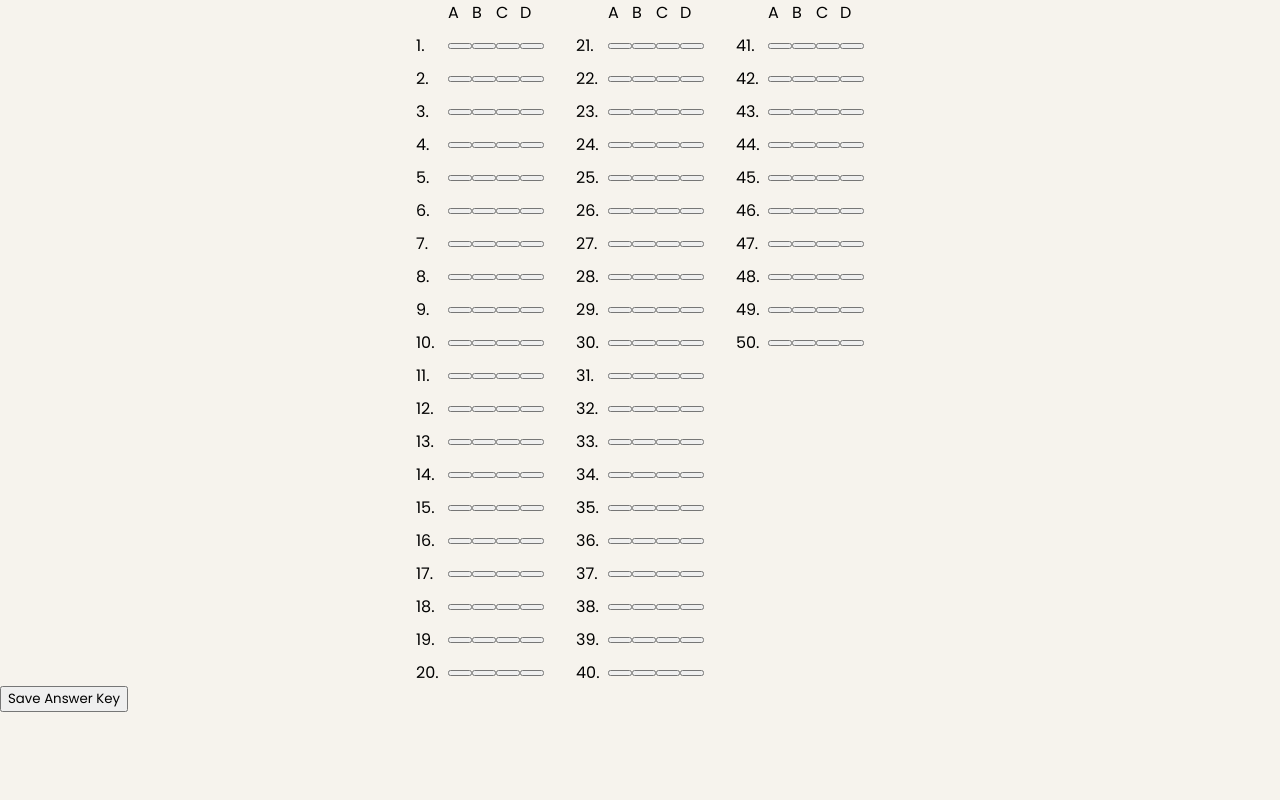
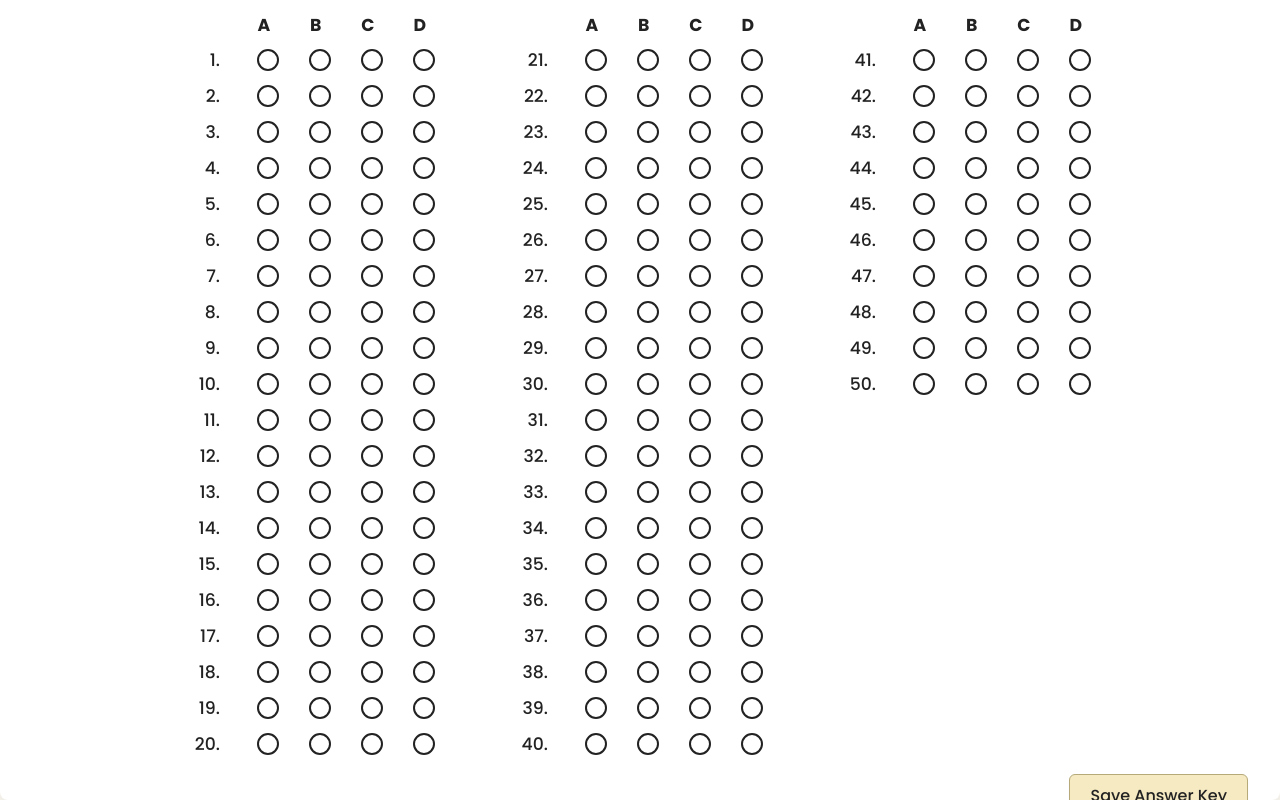
Before and after one commit to aicarandang/TestChecker, a React (Vite) app in the folder frontend/: page /answer in a window 1280 px wide. Built offline with nearby package versions, Linux system fonts and the light colour scheme; the HTML template or start-up script is replaced by a standard one.

Commit message:
Add answer key page

```diff
--- a/frontend/src/pages/answer.jsx
+++ b/frontend/src/pages/answer.jsx
@@ -55,19 +55,26 @@ function AnswerKey({ examData: propExamData }) {
         gridRows.push(
           <span className={styles.scantronQnum} key={`qnum${qNum}`}>{qNum}.</span>
         );
-        choiceLabels.forEach((choice, cidx) => {
           gridRows.push(
+          <span key={`radiogroup-${qNum}`} role="radiogroup" aria-label={`Choices for question ${qNum}`} style={{ display: 'contents' }}>
+            {choiceLabels.map((choice, cidx) => (
             <button
               key={`b${qNum}-${choice}`}
-              className={`${styles.scantronChoiceBtn}${answerKey[qNum] === choice ? ' selected' : ''}`}
+                className={
+                  styles.scantronChoiceBtn + (answerKey[qNum] === choice ? ' ' + styles.selected : '')
+                }
               onClick={() => handleAnswerSelect(qNum, choice)}
               type="button"
+                role="radio"
+                aria-checked={answerKey[qNum] === choice}
               aria-label={`Set answer for question ${qNum} to ${choice}`}
+                tabIndex={answerKey[qNum] === choice ? 0 : -1}
             >
-              <span className={styles.scantronChoiceCircle}></span>
+                <span className={styles.scantronChoiceCircle}></span>
             </button>
+            ))}
+          </span>
           );
-        });
       }
       if (g < numGroups - 1) {
         gridRows.push(<span className={styles.scantronSpacer} key={`spacer${g}-${i}`}></span>);
@@ -95,8 +102,6 @@ function AnswerKey({ examData: propExamData }) {
         style={{
           display: 'grid',
           gridTemplateColumns,
-          rowGap: '8px',
-          columnGap: '0',
           justifyContent: 'center',
           alignItems: 'center',
         }}
--- a/frontend/src/pages/generate.jsx
+++ b/frontend/src/pages/generate.jsx
@@ -1,4 +1,4 @@
-import React, { useState } from 'react';
+import React, { useState, useRef, useEffect } from 'react';
 import { useLocation } from 'react-router-dom';
 import '../styles/sidebar.css';
 import styles from '../styles/generate.module.css';
@@ -23,7 +23,7 @@ function GenerateSheet() {
     examType: initialData.examType || '',
     academicTerm: initialData.academicTerm || '',
     subjectName: initialData.subjectName || '',
-    testDirections: initialData.testDirections || '',
+    testDirections: localStorage.getItem('testDirections') || initialData.testDirections || '',
     numItems: initialData.numItems || '',
     numChoices: initialData.numChoices || '',
   });
@@ -39,6 +39,66 @@ function GenerateSheet() {
   ];
   const examDropdownRef = React.useRef(null);
   const choicesDropdownRef = React.useRef(null);
+  const [submitAttempted, setSubmitAttempted] = useState(false);
+  const testDirectionsRef = useRef(null);
+
+  // Helper to get minimum height for 2 rows
+  const getMinHeight = () => {
+    // Create a temporary textarea to measure 2 rows
+    const temp = document.createElement('textarea');
+    temp.rows = 2;
+    temp.style.visibility = 'hidden';
+    temp.style.position = 'absolute';
+    temp.style.height = 'auto';
+    temp.style.padding = '0';
+    temp.style.border = 'none';
+    temp.style.font = 'inherit';
+    document.body.appendChild(temp);
+    const minHeight = temp.scrollHeight;
+    document.body.removeChild(temp);
+    return minHeight;
+  };
+
+  // Restore height from localStorage if available on initial mount
+  useEffect(() => {
+    if (testDirectionsRef.current) {
+      const savedHeight = localStorage.getItem('testDirectionsHeight');
+      if (savedHeight) {
+        testDirectionsRef.current.style.height = savedHeight + 'px';
+      } else {
+        // Set to min height for 2 rows
+        const minHeight = getMinHeight();
+        testDirectionsRef.current.style.height = minHeight + 'px';
+      }
+    }
+  }, []);
+
+  // Restore height every time the generate tab becomes active
+  useEffect(() => {
+    if (activeTab === 'generate' && testDirectionsRef.current) {
+      const savedHeight = localStorage.getItem('testDirectionsHeight');
+      if (savedHeight) {
+        testDirectionsRef.current.style.height = savedHeight + 'px';
+      } else {
+        const minHeight = getMinHeight();
+        testDirectionsRef.current.style.height = minHeight + 'px';
+      }
+    }
+  }, [activeTab]);
+
+  useEffect(() => {
+    if (testDirectionsRef.current) {
+      // Always auto-resize to fit content, but never less than 2 rows
+      testDirectionsRef.current.style.height = 'auto';
+      const minHeight = getMinHeight();
+      const newHeight = Math.max(testDirectionsRef.current.scrollHeight, minHeight);
+      testDirectionsRef.current.style.height = newHeight + 'px';
+      // Persist height
+      localStorage.setItem('testDirectionsHeight', newHeight);
+    }
+    // Persist testDirections in localStorage
+    localStorage.setItem('testDirections', form.testDirections);
+  }, [form.testDirections]);
 
   React.useEffect(() => {
     function handleClickOutside(event) {
@@ -58,6 +118,9 @@ function GenerateSheet() {
   const handleFormChange = (e) => {
     const { name, value } = e.target;
     setForm((prev) => ({ ...prev, [name]: value }));
+    if (name === 'testDirections') {
+      handleTextareaResize(e);
+    }
   };
 
   const handleNameEdit = () => setEditingName(true);
@@ -80,16 +143,46 @@ function GenerateSheet() {
   const handleTextareaResize = (e) => {
     const textarea = e.target;
     textarea.style.height = 'auto';
-    textarea.style.height = textarea.scrollHeight + 'px';
+    const minHeight = getMinHeight();
+    const newHeight = Math.max(textarea.scrollHeight, minHeight);
+    textarea.style.height = newHeight + 'px';
+    // Persist height
+    localStorage.setItem('testDirectionsHeight', newHeight);
+  };
+
+  const handleFormSubmit = (e) => {
+    e.preventDefault();
+    setSubmitAttempted(true);
+    if (!form.examType || !form.subjectName || !form.testDirections || !form.numItems || !form.numChoices) {
+      return;
+    }
+    handleGeneratePDF();
   };
 
   const handleGeneratePDF = () => {
     const doc = new jsPDF({ orientation: 'portrait', unit: 'pt', format: 'a4' });
     const pageWidth = doc.internal.pageSize.getWidth();
     const pageHeight = doc.internal.pageSize.getHeight();
-    let yStart = 48;
+    const pageMargin = 8;
+    const yStart = 48;
+    const maxItemsPerPage = 50;
+    const itemsPerColumn = 25;
+    const groupGap = 32;
+    const bubbleR = 7;
+    const rowH = 22;
+    const colW = 20;
+    const numW = 20;
+    const gridTopGap = 10;
+    const gridBottomGap = 10;
+    const directionsGap = 8;
 
-    function renderHeader(y) {
+    const numItems = parseInt(form.numItems) || 50;
+    const numChoices = parseInt(form.numChoices) || 4;
+    const choiceLabels = ['A', 'B', 'C', 'D', 'E', 'F'].slice(0, numChoices);
+    const testDirectionsText = form.testDirections || 'Test I: Shade the circle that correspond to the letter of your chosen answer. Any kind of erasure or overwriting will invalidate your answer.';
+
+    // Helper to render header and directions, returns new y after rendering
+    function renderHeaderAndDirections(doc, y) {
       doc.setFont('times', 'bold');
       doc.setFontSize(16);
       doc.text(form.examType || 'EXAMINATION', pageWidth / 2, y, { align: 'center' });
@@ -116,76 +209,70 @@ function GenerateSheet() {
       y += 36;
       doc.setFont('times', 'normal');
       doc.setFontSize(11);
-      doc.text(
-        form.testDirections || 'Test I: Shade the circle that correspond to the letter of your chosen answer. Any kind of erasure or overwriting will invalidate your answer.',
-        48,
-        y,
-        { maxWidth: pageWidth - 96 }
-      );
-      y += 48;
+      y += directionsGap;
+      const wrapped = doc.splitTextToSize(testDirectionsText, pageWidth - 96);
+      doc.text(wrapped, 48, y, { maxWidth: pageWidth - 96 });
+      const lineHeight = doc.getTextDimensions('Test')["h"] || 13;
+      const textHeight = wrapped.length * lineHeight;
+      y += textHeight;
+      y += directionsGap;
       return y;
     }
 
-    const numItems = parseInt(form.numItems) || 50;
-    const numChoices = parseInt(form.numChoices) || 4;
-    const choiceLabels = ['A', 'B', 'C', 'D', 'E', 'F'].slice(0, numChoices);
-    let groupSize = 20;
-    if (numItems <= 30) groupSize = 10;
-    else if (numItems <= 60) groupSize = 20;
-    else if (numItems <= 100) groupSize = 25;
-    else groupSize = 30;
-    const groupGap = 32;
-    const bubbleR = 7;
-    const rowH = 22;
-    const colW = 20;
-    const numW = 20;
-    let pageStart = 1;
-    let page = 0;
-    const pageMargin = 8;
-    while (pageStart <= numItems) {
-      if (page > 0) doc.addPage();
-      let y = renderHeader(yStart);
-      const pageEnd = Math.min(pageStart + 50 - 1, numItems);
-      const pageQuestions = pageEnd - pageStart + 1;
-      let localGroupSize = groupSize;
-      if (pageQuestions <= 30) localGroupSize = 10;
-      else if (pageQuestions <= 60) localGroupSize = 20;
-      else if (pageQuestions <= 100) localGroupSize = 25;
-      else localGroupSize = 30;
-      const numGroups = Math.ceil(pageQuestions / localGroupSize);
-      const groupWidth = numW + numChoices * colW;
-      const gridWidth = numGroups * groupWidth + (numGroups - 1) * groupGap;
-      const gridStartX = (pageWidth - gridWidth) / 2;
-      let yGrid = y;
-      for (let g = 0; g < numGroups; g++) {
-        let x = gridStartX + g * (groupWidth + groupGap);
-        choiceLabels.forEach((label, cidx) => {
-          doc.setFont('times', 'bold');
-          doc.setFontSize(13);
-          doc.text(label, x + numW + cidx * colW + colW / 2, yGrid, { align: 'center' });
-        });
+    function renderBorder(doc) {
+      doc.setLineWidth(2);
+      doc.rect(pageMargin, pageMargin, pageWidth - 2 * pageMargin, pageHeight - 2 * pageMargin);
     }
-      yGrid += 10;
-      for (let i = 0; i < localGroupSize; i++) {
-        for (let g = 0; g < numGroups; g++) {
-          const qNum = pageStart + g * localGroupSize + i;
-          if (qNum > pageEnd) continue;
-          let x = gridStartX + g * (groupWidth + groupGap);
-          let yRow = yGrid + i * rowH;
+
+    function renderAnswerGrid(doc, y, startNum, endNum) {
+      const col1Start = startNum;
+      const col1End = Math.min(startNum + itemsPerColumn - 1, endNum);
+      const col2Start = col1End + 1;
+      const col2End = endNum;
+      const colX = [60, pageWidth / 2 + 10];
+      let maxY = y;
+      [
+        [col1Start, col1End, colX[0]],
+        [col2Start, col2End, colX[1]]
+      ].forEach(([from, to, x]) => {
+        for (let i = from; i <= to; i++) {
+          const yRow = y + (i - from) * rowH;
           doc.setFont('times', 'normal');
           doc.setFontSize(11);
-          const cx = x + numW / 2;
-          const cy = yRow + bubbleR + 5;
-          doc.text(`${qNum}.`, cx, cy + bubbleR - 1, { align: 'center' });
+          doc.text(`${i}.`, x, yRow + bubbleR + 5, { align: 'left' });
           for (let cidx = 0; cidx < numChoices; cidx++) {
             doc.setLineWidth(1);
-            doc.circle(x + numW + cidx * colW + colW / 2, yRow + bubbleR + 5, bubbleR, 'S');
+            doc.circle(x + 30 + cidx * colW, yRow + bubbleR + 5, bubbleR, 'S');
           }
+          maxY = Math.max(maxY, yRow + bubbleR * 2 + 5);
         }
+      });
+      return maxY + gridBottomGap;
     }
-      doc.setLineWidth(2);
-      doc.rect(pageMargin, pageMargin, pageWidth - 2 * pageMargin, pageHeight - 2 * pageMargin);
-      pageStart += 50;
+
+    let page = 0;
+    let itemNum = 1;
+    while (itemNum <= numItems) {
+      if (page > 0) doc.addPage();
+      renderBorder(doc);
+      let y = renderHeaderAndDirections(doc, yStart);
+      if (y + rowH + gridBottomGap > pageHeight - pageMargin) {
+        doc.addPage();
+        renderBorder(doc);
+        y = renderHeaderAndDirections(doc, yStart);
+      }
+      let pageEnd = Math.min(itemNum + maxItemsPerPage - 1, numItems);
+      let gridHeight = (Math.min(pageEnd, itemNum + itemsPerColumn - 1) - itemNum + 1) * rowH;
+      if (pageEnd > itemNum + itemsPerColumn - 1) {
+        gridHeight = Math.max(gridHeight, (pageEnd - (itemNum + itemsPerColumn) + 1) * rowH);
+      }
+      if (y + gridHeight + gridBottomGap > pageHeight - pageMargin) {
+        doc.addPage();
+        renderBorder(doc);
+        y = renderHeaderAndDirections(doc, yStart);
+      }
+      const yAfterGrid = renderAnswerGrid(doc, y, itemNum, pageEnd);
+      itemNum = pageEnd + 1;
       page++;
     }
     doc.save('answer-sheet.pdf');
@@ -196,7 +283,7 @@ function GenerateSheet() {
       <div className={styles['generate-sheet-container']}>
         <aside className="sidebar">
           <h2>Dashboard</h2>
-          <button className="new-answer-sheet-btn">+ New Answer Set</button>
+          <button className="new-answer-sheet-btn">+ New Answer Sheet</button>
           <div className="sidebar-answer-list">
             <div className="sidebar-answer-item" style={{ display: 'flex', alignItems: 'center', justifyContent: 'space-between' }}>
               {editingName ? (
@@ -240,7 +327,7 @@ function GenerateSheet() {
           </nav>
           <div className={styles['generate-sheet-scrollable']}>
           {activeTab === 'generate' && (
-              <form className={styles['generate-sheet-form']} autoComplete="off">
+              <form className={styles['generate-sheet-form']} autoComplete="off" onSubmit={handleFormSubmit}>
                 <div className={styles['generate-sheet-row']}>
                   <div className={styles['generate-sheet-col']}>
                     <label htmlFor="examType">Exam Type <span className={styles['required']}>*</span></label>
@@ -252,11 +339,12 @@ function GenerateSheet() {
                     type="text"
                     value={form.examType}
                     onChange={handleFormChange}
-                        placeholder="MIDTERM EXAMINATION"
-                        required
                         autoComplete="off"
                         onClick={() => setShowExamDropdown(true)}
                       />
+                      {submitAttempted && !form.examType && (
+                        <div style={{ color: '#dc3545', fontSize: '0.97rem', marginTop: 2 }}>Exam Type is required.</div>
+                      )}
                       <button type="button" className={styles['custom-select-arrow']} onClick={() => setShowExamDropdown((v) => !v)}>
                         <svg width="16" height="16" viewBox="0 0 20 20" fill="none">
                           <path stroke="#6b7280" strokeLinecap="round" strokeLinejoin="round" strokeWidth="1.5" d="M6 8l4 4 4-4"/>
@@ -282,7 +370,6 @@ function GenerateSheet() {
                     type="text"
                     value={form.academicTerm}
                     onChange={handleFormChange}
-                      placeholder="1ST SEM, S.Y. 20XX - 20XX"
                       autoComplete="off"
                   />
                 </div>
@@ -297,10 +384,11 @@ function GenerateSheet() {
                   type="text"
                   value={form.subjectName}
                   onChange={handleFormChange}
-                      placeholder="ACC 310 - Auditing and Assurance Principles..."
-                      required
                       autoComplete="off"
                     />
+                    {submitAttempted && !form.subjectName && (
+                      <div style={{ color: '#dc3545', fontSize: '0.97rem', marginTop: 2 }}>Subject Name is required.</div>
+                    )}
                   </div>
                 </div>
                 <div className={styles['form-group']}>
@@ -330,12 +418,15 @@ function GenerateSheet() {
                   name="testDirections"
                   rows={2}
                     onInput={handleTextareaResize}
-                    placeholder="Test I: Shade the circle that correspond to the letter of your chosen answer. Any kind of erasure or overwriting will invalidate your answer."
+                    onChange={handleFormChange}
                   value={form.testDirections}
-                    onChange={handleFormChange}
-                    required
                     autoComplete="off"
+                    style={{overflow: 'hidden', resize: 'none'}}
+                    ref={testDirectionsRef}
                   />
+                  {submitAttempted && !form.testDirections && (
+                    <div style={{ color: '#dc3545', fontSize: '0.97rem', marginTop: 2 }}>Test Directions are required.</div>
+                  )}
               </div>
                 <div className={styles['generate-sheet-row']}>
                   <div className={styles['generate-sheet-col']}>
@@ -347,12 +438,13 @@ function GenerateSheet() {
                     type="number"
                     min="1"
                     max="300"
-                      placeholder="50"
-                      required
                     value={form.numItems}
                     onChange={handleFormChange}
                       autoComplete="off"
                   />
+                    {submitAttempted && !form.numItems && (
+                      <div style={{ color: '#dc3545', fontSize: '0.97rem', marginTop: 2 }}>Number of Items is required.</div>
+                    )}
                   </div>
                   <div className={styles['generate-sheet-col']}>
                     <label htmlFor="numChoices">Number of Choices <span className={styles['required']}>*</span></label>
@@ -364,13 +456,14 @@ function GenerateSheet() {
                         type="text"
                         value={form.numChoices ? `${form.numChoices} (${['A','B','C','D','E','F'].slice(0, Number(form.numChoices)).join(', ')})` : ''}
                         onChange={() => {}}
-                        placeholder="Select number of choices"
-                        required
                         readOnly
                         onClick={handleChoicesDropdownToggle}
                         style={{ cursor: 'pointer' }}
                         autoComplete="off"
                       />
+                      {submitAttempted && !form.numChoices && (
+                        <div style={{ color: '#dc3545', fontSize: '0.97rem', marginTop: 2 }}>Number of Choices is required.</div>
+                      )}
                       <button type="button" className={styles['custom-select-arrow']} onClick={handleChoicesDropdownToggle}>
                         <svg width="16" height="16" viewBox="0 0 20 20" fill="none">
                           <path stroke="#6b7280" strokeLinecap="round" strokeLinejoin="round" strokeWidth="1.5" d="M6 8l4 4 4-4"/>
@@ -389,7 +482,15 @@ function GenerateSheet() {
                   </div>
                 </div>
                 <div className={styles['generate-sheet-btn-row']}>
-                  <button className={styles['generate-sheet-create-btn']} type="button" onClick={handleGeneratePDF}>
+                  <button className={styles['generate-sheet-create-btn']} type="submit"
+                    disabled={
+                      !form.examType ||
+                      !form.subjectName ||
+                      !form.testDirections ||
+                      !form.numItems ||
+                      !form.numChoices
+                    }
+                  >
                     Generate Answer Sheet
                 </button>
               </div>
--- a/frontend/src/styles/answer.module.css
+++ b/frontend/src/styles/answer.module.css
@@ -0,0 +1,115 @@
+.scantronSheetOuter {
+  flex: 1 1 0;
+  width: 100%;
+  height: 100%;
+  background: #fff;
+  border-radius: 8px;
+  box-shadow: 0 2px 8px 0 rgba(0,0,0,0.04);
+  display: flex;
+  flex-direction: column;
+  align-items: flex-end;
+  justify-content: flex-start;
+  padding: 0 0 24px 0;
+  min-width: 0;
+  min-height: 0;
+}
+
+.scantronSheetGrid {
+  flex: 1 1 0;
+  width: 100%;
+  padding: 12px 0 0 0;
+  background: #fff;
+  display: grid;
+  align-items: center;
+  justify-content: center;
+  row-gap: 8px;
+  column-gap: 28px;
+}
+
+.scantronQnum, .scantronHeaderNumber {
+  font-size: 1.08rem;
+  font-weight: 500;
+  color: #222;
+  text-align: right;
+  padding-right: 4px;
+  min-width: 28px;
+  display: flex;
+  align-items: center;
+  justify-content: flex-end;
+}
+
+.scantronHeaderChoice {
+  font-size: 1.08rem;
+  font-weight: 700;
+  color: #222;
+  text-align: center;
+  min-width: 24px;
+  letter-spacing: 0.5px;
+  display: flex;
+  align-items: center;
+  justify-content: center;
+}
+
+.scantronChoiceBtn {
+  background: none;
+  border: none;
+  outline: none;
+  cursor: pointer;
+  padding: 0;
+  margin: 0 2px;
+  display: flex;
+  align-items: center;
+  justify-content: center;
+  width: 28px;
+  height: 28px;
+  border-radius: 50%;
+  transition: box-shadow 0.15s;
+}
+.scantronChoiceBtn.selected .scantronChoiceCircle {
+  background: #222 !important;
+  border: 2.5px solid #222 !important;
+}
+.scantronChoiceBtn:focus .scantronChoiceCircle {
+  box-shadow: 0 0 0 2px #b6a97a;
+}
+
+.scantronChoiceCircle {
+  width: 22px;
+  height: 22px;
+  border-radius: 50%;
+  border: 2.5px solid #222;
+  background: #fff;
+  display: block;
+  transition: background 0.15s, border 0.15s;
+}
+
+.scantronSheetFooter {
+  width: 100%;
+  display: flex;
+  justify-content: flex-end;
+  padding: 0 32px 0 0;
+  margin-top: 16px;
+}
+
+.bubbleSaveBtn {
+  font-size: 1rem;
+  padding: 8px 20px;
+  font-weight: 500;
+  color: #222;
+  border: 1.5px solid #b6a97a;
+  border-radius: 6px;
+  background: #f6eac2;
+  cursor: pointer;
+  transition: background 0.2s, border 0.2s;
+  box-shadow: 0 1px 2px rgba(0,0,0,0.03);
+}
+.bubbleSaveBtn:hover {
+  background: #f3e3a7;
+  border-color: #a89c6a;
+}
+
+.scantronSpacer, .scantronQnumEmpty, .scantronBubbleEmpty {
+  width: 24px;
+  height: 24px;
+  display: inline-block;
+}
```
Also changed, not shown: frontend/src/pages/sheet.jsx (indentation only). Lines whose indentation alone changed are shown as unchanged.
